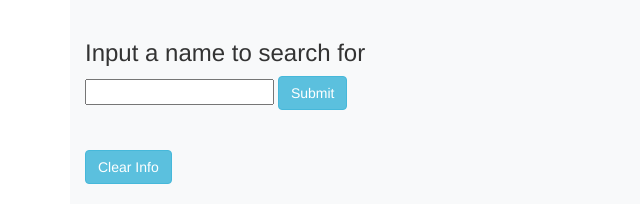
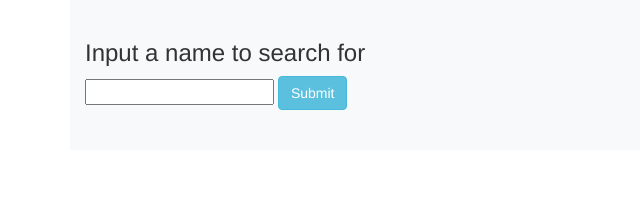
Before and after one commit to CesarNEscalona/javascript_assignments, a plain HTML site: page JsReviewExercises/Ch4-Ch5 JS4, JS5/json-search.html in a window 1280 px wide. Shown: the whole page, without its empty margins (0-640 px from the left). Drawn offline with nearby package versions, Linux system fonts and the light colour scheme.

Commit message:
Cleaned up HTML code

```diff
--- a/JsReviewExercises/Ch4-Ch5 JS4, JS5/json-search.html
+++ b/JsReviewExercises/Ch4-Ch5 JS4, JS5/json-search.html
@@ -29,7 +29,6 @@
             <input type="text" id="search" name="search">
             <button type="button" class="btn btn-info" id="button" value="submit">Submit</button>
             <br><br><br>
-            <a class="btn btn-info" onclick="location.reload()" role="button">Clear Info</a><br><br>
         </div>
     </div>
 </form>
```
